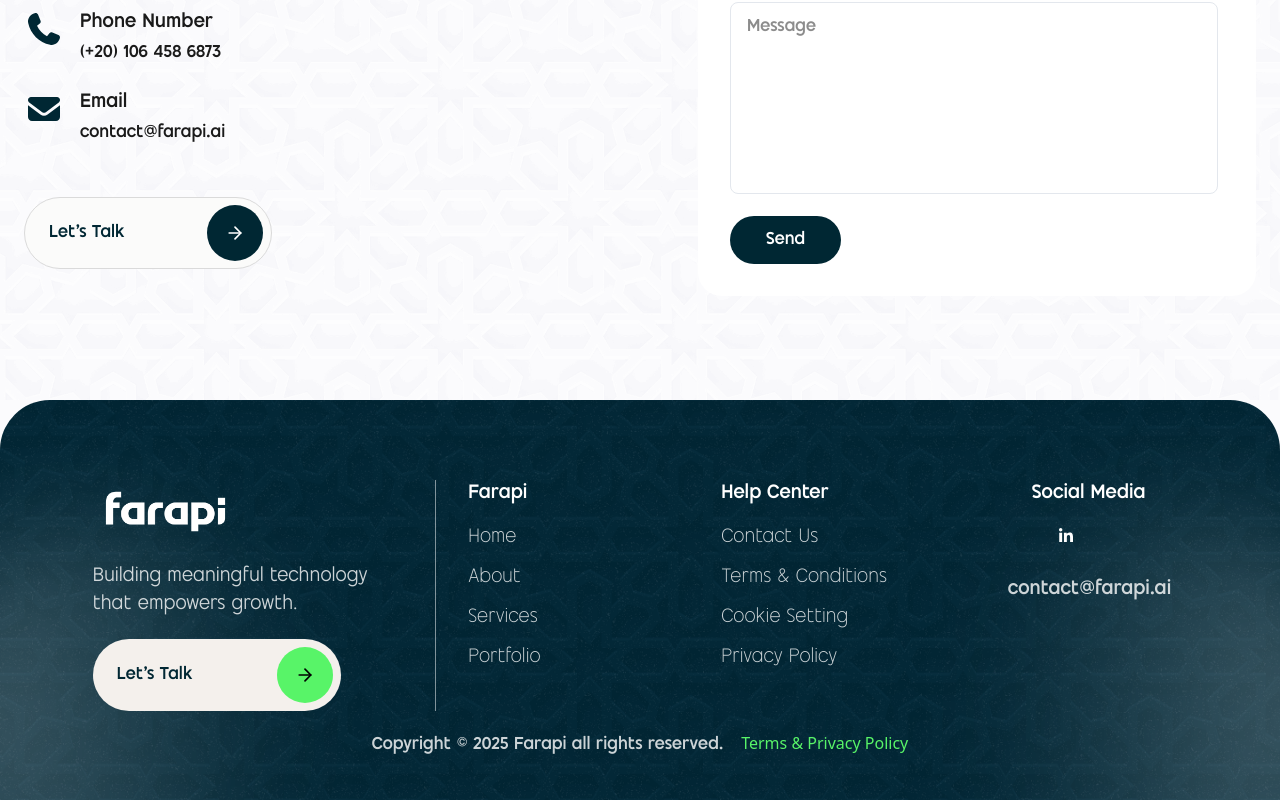
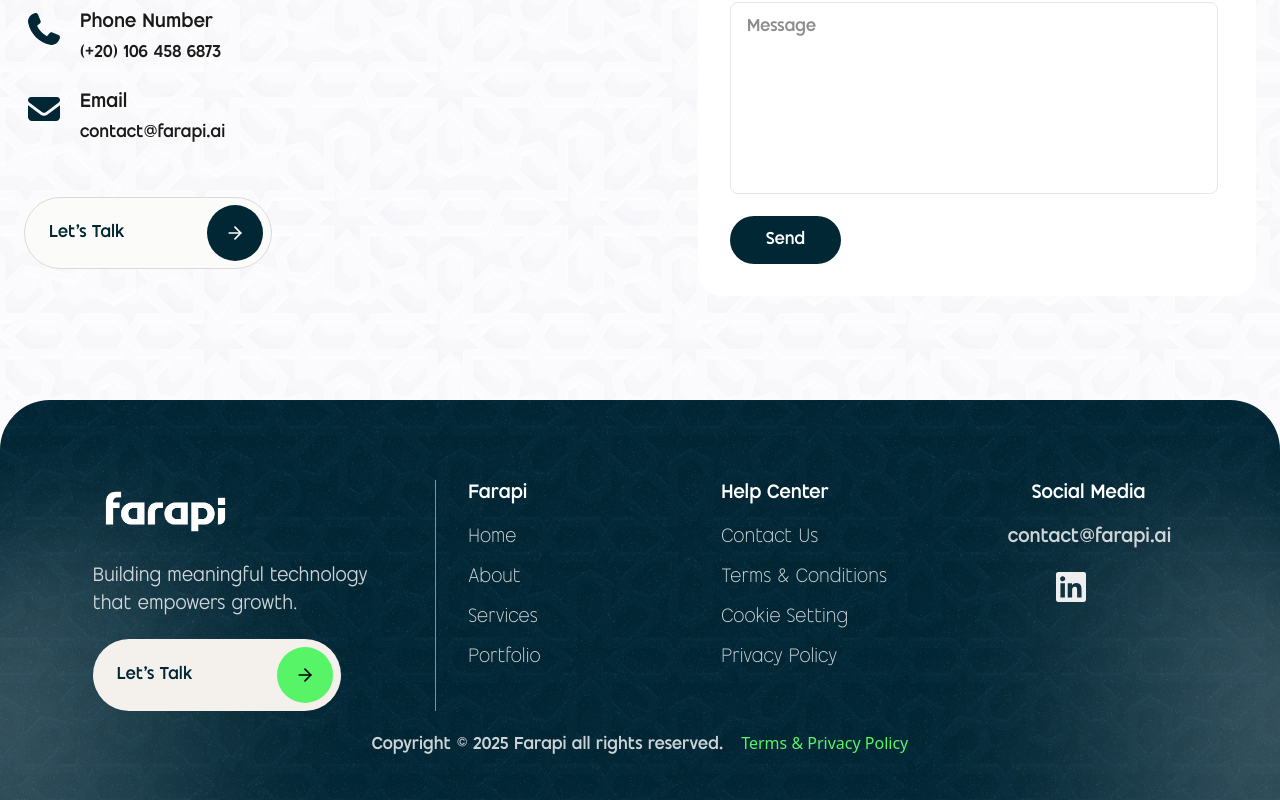
Before and after one commit to Usef-Assem/Farapi-Website, a Next.js app: page / in a window 1280 px wide. Shown: the part 4400-5200 px from the top of the page. Built offline with nearby package versions, Linux system fonts and the light colour scheme; a web font is replaced by a local one.

Commit message:
footer updated

```diff
--- a/app/_components/Footer.jsx
+++ b/app/_components/Footer.jsx
@@ -65,23 +65,14 @@
               {/* Social Media Column */}
 <div className=''>
   <h4 className="font-[Salmond-medium] lg:ms-4 lg:text-center text-lg mb-4">Social Media</h4>
-  <div className="flex lg:justify-center lg:w-50 mb-4">
-    {/* <a href="#" className="w-9 h-9">
-      <FontAwesomeIcon icon={faFacebook} className="w-7 h-7" />
-    </a>
-    <a href="#" className="w-9 h-9">
-      <FontAwesomeIcon icon={faTwitter} className="w-7 h-7" />
-    </a>
-    <a href="#" className="w-9 h-9">
-      <FontAwesomeIcon icon={faInstagram} className="w-7 h-7" />
-    </a> */}
-    <Link href="https://www.linkedin.com/company/farapi/posts/?feedView=all" target='_blank' className="w-9 h-9">
-      <FontAwesomeIcon icon={faLinkedinIn} className="w-7 h-7" />
-    </Link>
-  </div>
   <p className="text-[#FFFFFFCC] lg:text-end lg:me-4 font-[Salmond-medium] md:text-lg text-base">
     <a href="mailto:contact@farapi.ai" className="hover:text-[#58F468] transition-colors">contact@farapi.ai</a>
   </p>
+  <div className="flex lg:justify-center lg:w-50 mt-5">
+    <Link href="https://www.linkedin.com/company/farapi/posts/?feedView=all" target='_blank' className="w-9 h-9">
+      <Image src='/Images/linkedin icon.svg' width={30} height={30} alt = 'linkedin icon' />
+    </Link>
+  </div>
 </div>
 
             </div>
```
Also changed, not shown: public/Images/linkedin icon.svg (added).
